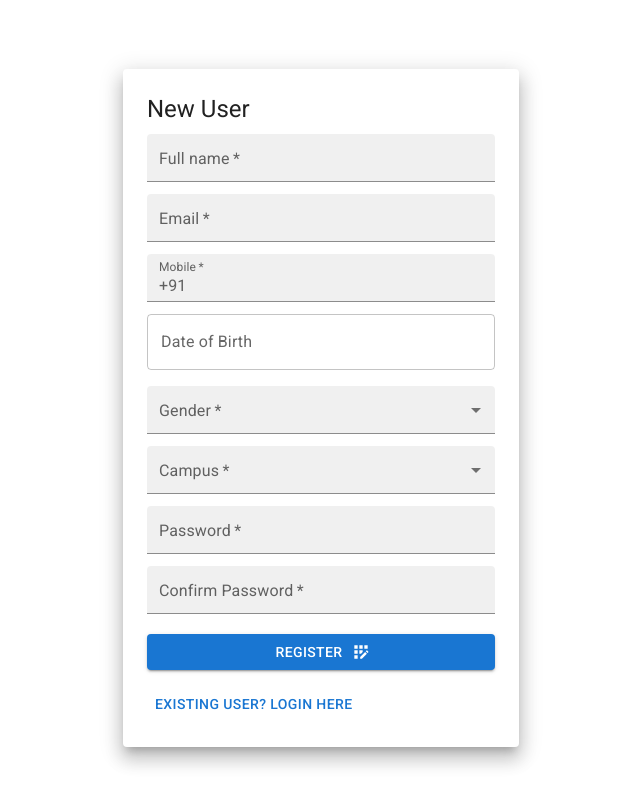
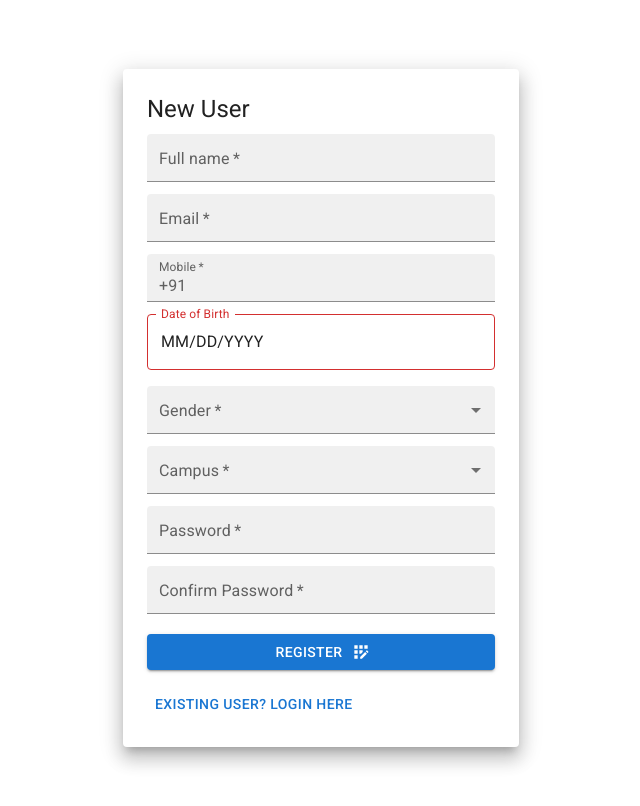
Before and after one commit to jeffreyrujenr/lifehouse-church-app, a Next.js app: page / in a window 1280 px wide. Shown: the top 806 px of the page, without its empty margins (319-959 px from the left). Built offline with nearby package versions, Linux system fonts and the light colour scheme.

Commit message:
datepicker issue

```diff
--- a/components/AuthForm.jsx
+++ b/components/AuthForm.jsx
@@ -23,7 +23,7 @@ export default function AuthForm() {
   const [name, setName] = useState("");
   const [email, setEmail] = useState("");
   const [mobile, setMobile] = useState("");
-  const [dateOfBirth, setDateOfBirth] = useState();
+  const [dateOfBirth, setDateOfBirth] = useState("");
   const [gender, setGender] = useState("");
   const [campus, setCampus] = useState("");
   const [password, setPassword] = useState("");
@@ -295,7 +295,7 @@ export default function AuthForm() {
               disableFuture
               label="Date of Birth"
               value={dateOfBirth}
-              onChange={(e) => setDateOfBirth(e.target.value)}
+              onChange={(newValue) => setDateOfBirth(newValue.$d)}
             />
             <TextField
               select
```
